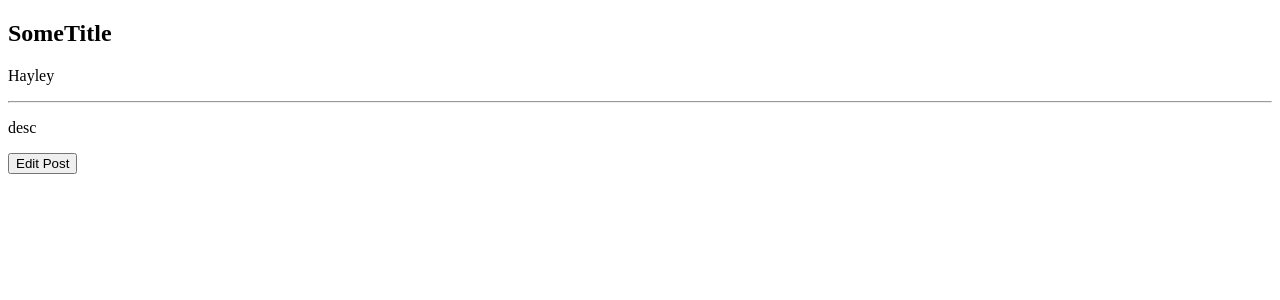
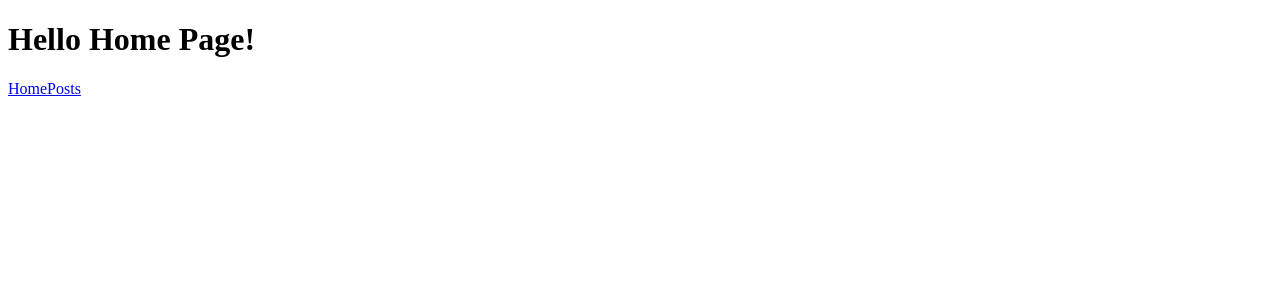
Before and after one commit to hayley-d/IMY220, a React app in the folder Assignments/Assignment 4/: page / in a window 1280 px wide. Shown: the top 300 px of the page. Built offline with nearby package versions, Linux system fonts and the light colour scheme.

Commit message:
Added Routing

```diff
--- a/Assignments/Assignment 4/src/App.js
+++ b/Assignments/Assignment 4/src/App.js
@@ -0,0 +1,20 @@
+import React from "react"
+import {Post} from "./components/Post.js";
+import {Home} from "./pages/Home.js";
+import {BrowserRouter, Routes, Route} from "react-router-dom";
+
+export class App extends React.Component{
+
+    render(){
+        return(
+              <BrowserRouter>
+                <div>
+                    <Routes>
+                        <Route path="/" element={<Home/>}/>
+                        <Route path="/posts" element={<Post title="Sloths are cool" description="Sloths....." author = "Hayley" />}/>
+                    </Routes>
+                </div>
+              </BrowserRouter>
+        );
+    }
+}
--- a/Assignments/Assignment 4/src/index.js
+++ b/Assignments/Assignment 4/src/index.js
@@ -1,6 +1,6 @@
 import React from "react"
 import ReactDOM from "react-dom";
 
-import {Post} from "./components/Post.js";
+import {App} from "./App.js";
 
-ReactDOM.render(<Post title="SomeTitle" description="desc" author="Hayley" />, document.getElementById("root"));
+ReactDOM.render(<App />, document.getElementById("root"));
```
